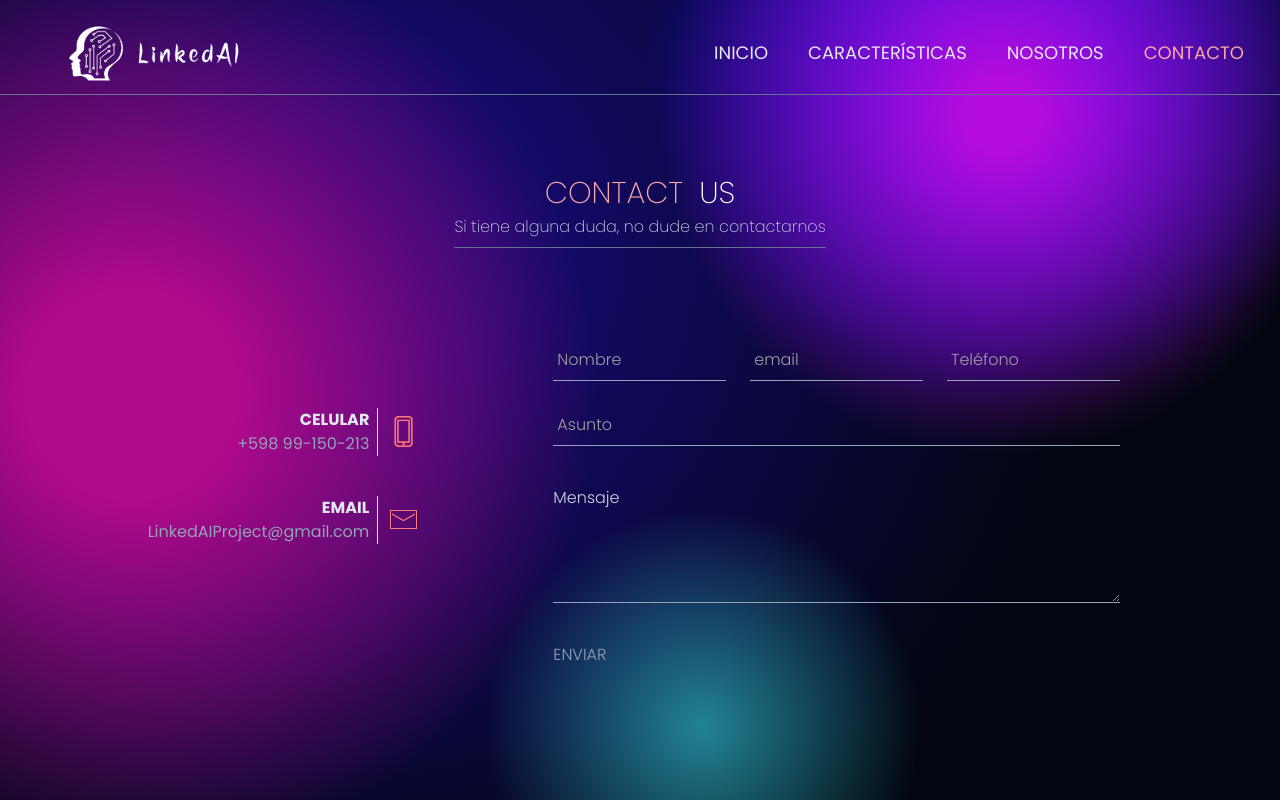
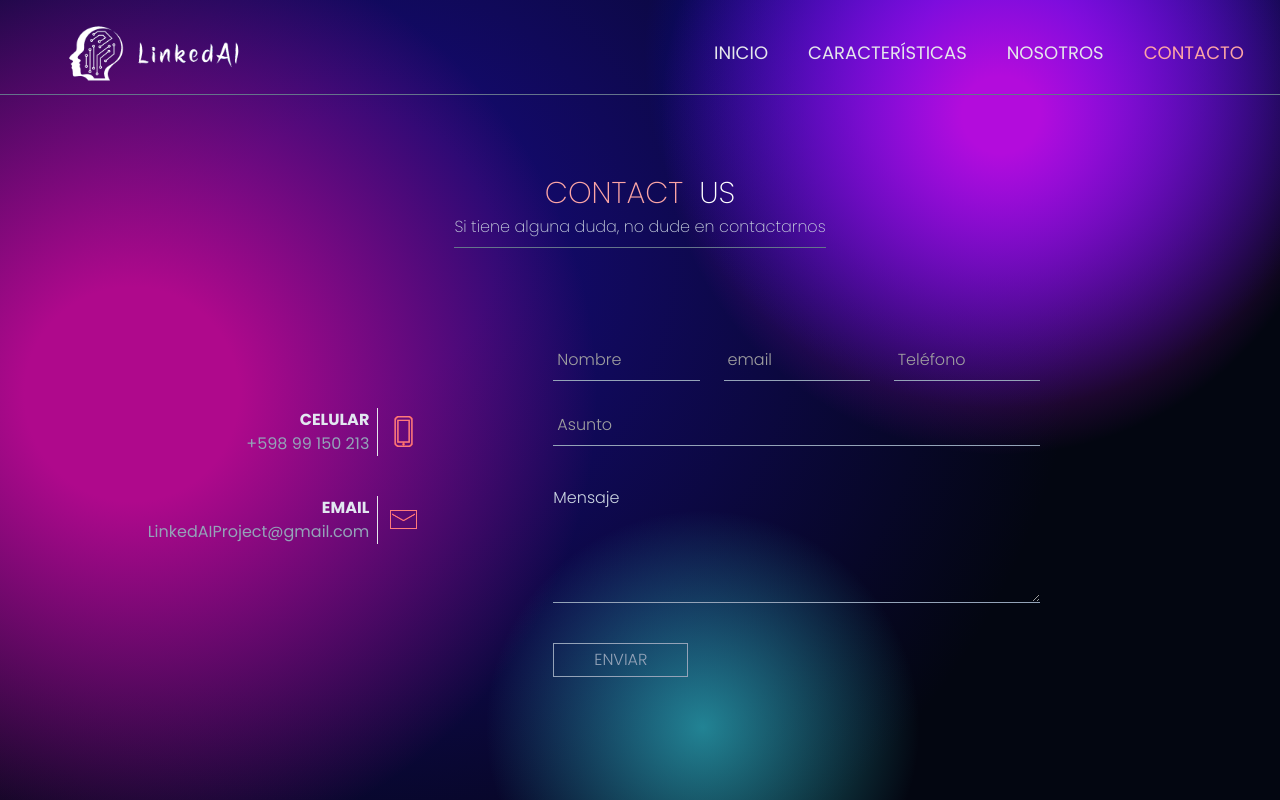
Before and after one commit to Chipili12/Linkedin-AI-Frontend, a Next.js app: page /contact in a window 1280 px wide. Built offline with nearby package versions, Linux system fonts and the light colour scheme.

Commit message:
Small contact responsive changes

```diff
--- a/src/app/globals.css
+++ b/src/app/globals.css
@@ -17,3 +17,7 @@ body {
 ::-webkit-scrollbar { width: 8px; }
 ::-webkit-scrollbar-track-piece { background-color: #000;}
 ::-webkit-scrollbar-thumb { height: 2px; background-color: #666; border-radius: 3px;}
+
+.class1 p{
+  color:red;
+}
--- a/src/pages/contact.tsx
+++ b/src/pages/contact.tsx
@@ -1,4 +1,4 @@
-import "./contact.css";
+import "./styles/contact.css";
 import Head from "next/head";
 import Navbar from "../components/navbar";
 import { Poppins } from "next/font/google";
@@ -30,12 +30,12 @@ export default function Contact() {
       </div>
 
       <div className="grid grid-cols-12 flex-col lg:mt-20 mt-10">
-        <div className="xl:mt-20 col-span-12 lg:col-span-5 lg:text-right text-center lg:me-28 text-slate-400">
+        <div className="lg:mt-20 col-span-12 lg:col-span-5 lg:text-right text-center lg:me-28 text-slate-400">
           <div className="lg:flex lg:justify-end lg:pb-10 pb-5">
             <div className="lg:border-r pr-2">
               <a href="tel:+59899150213">
                 <h3 className="text-slate-200 font-semibold">CELULAR</h3>
-                <p>+598 99-150-213</p>
+                <p>+598 99 150 213</p>
               </a>
             </div>
             <Image
@@ -76,7 +76,7 @@ export default function Contact() {
           ></input>
           <input type="hidden" name="subject" value=""></input>
           {/* <input type="hidden" name="redirect" value="landingpage"></input> */}
-          <div className="grid grid-cols-3 2xl:mr-96 m-5 2xl:gap-x-16 gap-x-6 md:mr-40 ">
+          <div className="grid grid-cols-3 xl:mr-60 2xl:mr-96 lg:mr-40 m-5 2xl:gap-x-16 gap-x-6 ">
             <input
               type="text"
               name="name"
@@ -121,7 +121,7 @@ export default function Contact() {
               required
             ></textarea>
             <div className="col-span-3">
-              <button type="submit" className="xl:text-left mt-10 ">
+              <button type="submit" className="xl:text-left mt-10 px-10 py-1 border border-slate-400 hover:border-slate-600 active:border-slate-400">
                 ENVIAR
               </button>
             </div>
```
Also changed, not shown: src/pages/styles/contact.css (renamed from src/pages/contact.css).
